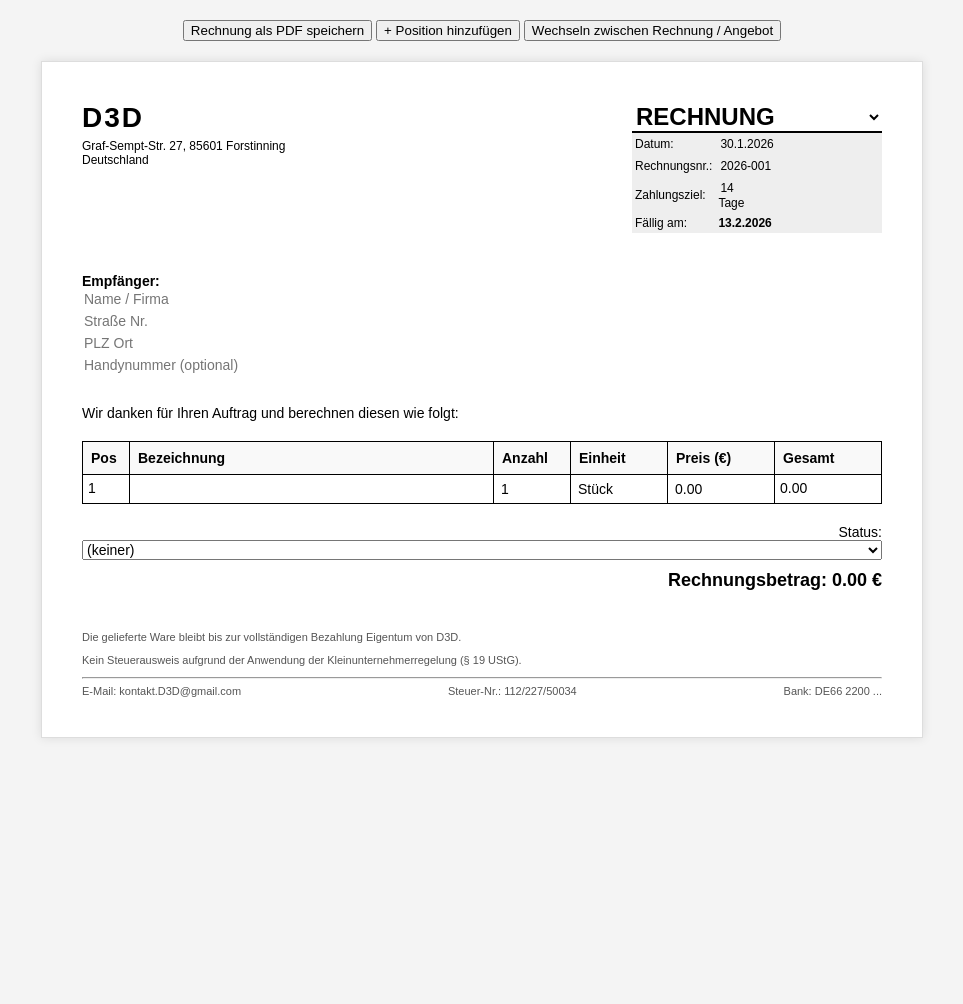
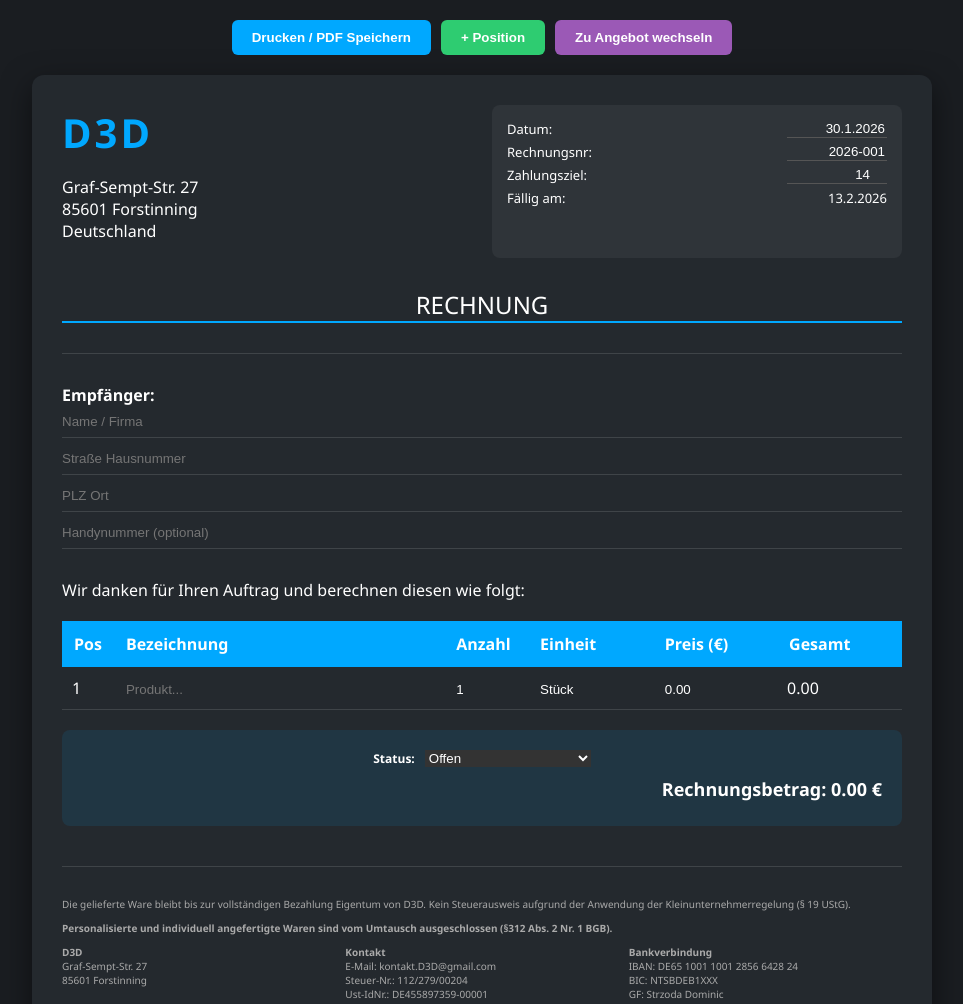
Before and after one commit to Shorty96D3D/D3D-Rechnungsschreiber, a plain HTML site: page index.html in a window 1280 px wide. Shown: the top 1004 px of the page, without its empty margins (158-1121 px from the left). Before the commit the page ends 800 px from the top, so only its background shows below. Drawn offline with Linux system fonts and the light colour scheme.

Commit message:
Update index.html

```diff
--- a/index.html
+++ b/index.html
@@ -3,195 +3,216 @@
 <head>
 <meta charset="UTF-8">
 <meta name="viewport" content="width=device-width, initial-scale=1.0">
-<title>D3D Rechnungs-Tool</title>
+<title>D3D Rechnungs-Tool PRO</title>
 <style>
-:root { --main-bg: #f4f4f4; --accent: #333; }
-body { font-family: Arial, sans-serif; background: var(--main-bg); margin: 0; padding: 20px; font-size: 14px; }
-.container { max-width: 800px; background: white; margin: auto; padding: 40px; border: 1px solid #ddd; box-shadow: 0 0 10px rgba(0,0,0,0.1); position: relative; }
+:root {
+--bg-color: #1a1d21;
+--card-bg: #24292e;
+--accent-blue: #00a8ff;
+--text-color: #ffffff;
+--border-color: #3f4448;
+}
 
-/* Header Bereich */
-.header { display: flex; justify-content: space-between; align-items: flex-start; margin-bottom: 40px; }
-.logo-section h1 { margin: 0; font-size: 28px; letter-spacing: 2px; }
-.type-selector { font-size: 24px; font-weight: bold; border: none; background: none; cursor: pointer; border-bottom: 2px solid #000; }
-.meta-table { width: 250px; background: #eee; padding: 10px; border-collapse: collapse; }
-.meta-table td { padding: 3px; font-size: 12px; }
-.meta-table input { width: 100%; border: none; background: transparent; }
+* { box-sizing: border-box; }
+body { font-family: 'Segoe UI', sans-serif; background: var(--bg-color); color: var(--text-color); margin: 0; padding: 20px; }
 
-/* Anschrift */
-.address-box { margin-bottom: 30px; }
-.address-box input, .address-box textarea { display: block; width: 300px; border: none; padding: 2px; margin-bottom: 2px; }
-.address-box input:focus { background: #f0f0f0; }
+.container {
+max-width: 900px;
+margin: auto;
+background: var(--card-bg);
+padding: 30px;
+border-radius: 12px;
+box-shadow: 0 10px 30px rgba(0,0,0,0.5);
+}
 
-/* Tabelle */
-table.items { width: 100%; border-collapse: collapse; margin-top: 20px; }
-table.items th { border: 1px solid #000; padding: 8px; background: #f9f9f9; text-align: left; }
-table.items td { border: 1px solid #000; padding: 5px; vertical-align: top; }
-.col-pos { width: 30px; } .col-desc { width: auto; } .col-qty { width: 60px; } .col-unit { width: 80px; } .col-price { width: 90px; } .col-total { width: 90px; }
+/* Toolbar */
+.no-print { display: flex; gap: 10px; justify-content: center; margin-bottom: 20px; }
+button {
+padding: 10px 20px; border-radius: 6px; border: none; cursor: pointer; font-weight: bold;
+background: var(--accent-blue); color: white; transition: 0.3s;
+}
+button:hover { opacity: 0.8; }
 
-input, select, textarea { font-family: inherit; font-size: inherit; width: 100%; box-sizing: border-box; }
-.no-border { border: none; }
+/* Header Layout */
+.header-grid { display: grid; grid-template-columns: 1fr 1fr; gap: 20px; margin-bottom: 30px; border-bottom: 1px solid var(--border-color); padding-bottom: 20px; }
 
-/* Buttons & Footer */
-.controls { margin-top: 20px; display: flex; gap: 10px; }
-.footer-text { margin-top: 40px; font-size: 11px; color: #555; }
-.signature-area { margin-top: 30px; display: flex; justify-content: space-between; font-weight: bold; }
+.logo-area h1 { font-size: 40px; margin: 0; color: var(--accent-blue); letter-spacing: 3px; }
+.doc-title { font-size: 24px; text-transform: uppercase; text-align: center; grid-column: 1 / 3; margin: 10px 0; border-bottom: 2px solid var(--accent-blue); }
 
+.meta-box { background: rgba(255,255,255,0.05); padding: 15px; border-radius: 8px; }
+.meta-row { display: flex; justify-content: space-between; margin-bottom: 5px; font-size: 13px; }
+.meta-row input { background: transparent; border: none; color: white; text-align: right; width: 100px; border-bottom: 1px solid #555; }
+
+/* Address */
+.address-section { margin-bottom: 30px; }
+.address-section input { background: transparent; border: none; border-bottom: 1px solid var(--border-color); color: white; display: block; width: 100%; padding: 8px 0; margin-bottom: 5px; }
+
+/* Table Style */
+table { width: 100%; border-collapse: collapse; margin: 20px 0; }
+th { background: var(--accent-blue); color: white; padding: 12px; text-align: left; }
+td { border-bottom: 1px solid var(--border-color); padding: 10px; }
+input.table-input { background: transparent; border: none; color: white; width: 100%; }
+
+.total-section { text-align: right; font-size: 18px; font-weight: bold; padding: 20px; background: rgba(0,168,255,0.1); border-radius: 8px; }
+
+/* Footer */
+.footer { margin-top: 40px; font-size: 10px; color: #aaa; border-top: 1px solid var(--border-color); padding-top: 20px; }
+.footer-grid { display: grid; grid-template-columns: 1fr 1fr 1fr; gap: 10px; }
+
+/* Print Settings */
 @media print {
-.no-print { display: none; }
-body { padding: 0; background: white; }
-.container { box-shadow: none; border: none; }
+@page { margin: 0; }
+body { background: white; color: black; padding: 20mm; }
+.container { box-shadow: none; width: 100%; padding: 0; background: white; }
+.no-print, .btn-remove { display: none !important; }
+input, select, .meta-box { color: black !important; background: white !important; border: none !important; }
+th { background: #eee !important; color: black !important; border: 1px solid #000; }
+td { border: 1px solid #000; color: black !important; }
+.total-section { color: black; border: 1px solid #000; }
+.doc-title { color: black; border-bottom: 2px solid black; }
 }
 </style>
 </head>
 <body>
 
-<div class="no-print" style="text-align:center; margin-bottom: 20px;">
-<button onclick="window.print()">Rechnung als PDF speichern</button>
-<button onclick="addItem()">+ Position hinzufügen</button>
-<button onclick="toggleType()">Wechseln zwischen Rechnung / Angebot</button>
+<div class="no-print">
+<button onclick="window.print()">Drucken / PDF Speichern</button>
+<button onclick="addItem()" style="background: #2ecc71;">+ Position</button>
+<button onclick="toggleDoc()" id="typeBtn" style="background: #9b59b6;">Zu Angebot wechseln</button>
 </div>
 
-<div class="container" id="app">
-<div class="header">
-<div class="logo-section">
-<h1 contenteditable="true">D3D</h1>
-<div style="font-size: 12px; margin-top: 5px;">
-Graf-Sempt-Str. 27, 85601 Forstinning<br>
-Deutschland
+<div class="container">
+<div class="header-grid">
+<div class="logo-area">
+<h1>D3D</h1>
+<p>Graf-Sempt-Str. 27<br>85601 Forstinning<br>Deutschland</p>
+</div>
+<div class="meta-box">
+<div class="meta-row"><span>Datum:</span><input type="text" id="date"></div>
+<div id="invoiceFields">
+<div class="meta-row"><span>Rechnungsnr:</span><input type="text" id="invNum" value="2026-001"></div>
+<div class="meta-row"><span>Zahlungsziel:</span><input type="number" id="dueDays" value="14" oninput="calcDates()"></div>
+<div class="meta-row"><span>Fällig am:</span><span id="dueDateText"></span></div>
 </div>
 </div>
-<div>
-<select id="docType" class="type-selector" onchange="updateView()">
-<option value="Rechnung">RECHNUNG</option>
-<option value="Angebot">ANGEBOT</option>
-</select>
-<table class="meta-table" id="metaTable">
-<tr><td>Datum:</td><td><input type="text" id="date"></td></tr>
-<tr class="inv-only"><td>Rechnungsnr.:</td><td><input type="text" id="invNum" value="2026-001"></td></tr>
-<tr class="inv-only"><td>Zahlungsziel:</td><td><input type="number" id="dueDays" value="14" oninput="calcDueDate()"> Tage</td></tr>
-<tr class="inv-only"><td>Fällig am:</td><td><b id="dueDateText"></b></td></tr>
-</table>
-</div>
+<div class="doc-title" id="docTitle">Rechnung</div>
 </div>
 
-<div class="address-box">
+<div class="address-section">
 <strong>Empfänger:</strong>
 <input type="text" placeholder="Name / Firma">
-<input type="text" placeholder="Straße Nr.">
+<input type="text" placeholder="Straße Hausnummer">
 <input type="text" placeholder="PLZ Ort">
 <input type="text" placeholder="Handynummer (optional)">
 </div>
 
-<p id="introText">Wir danken für Ihren Auftrag und berechnen diesen wie folgt:</p>
+<p id="intro">Wir danken für Ihren Auftrag und berechnen diesen wie folgt:</p>
 
-<table class="items">
+<table id="itemTable">
 <thead>
 <tr>
-<th class="col-pos">Pos</th>
-<th class="col-desc">Bezeichnung</th>
-<th class="col-qty">Anzahl</th>
-<th class="col-unit">Einheit</th>
-<th class="col-price">Preis (€)</th>
-<th class="col-total">Gesamt</th>
+<th style="width:5%">Pos</th>
+<th style="width:40%">Bezeichnung</th>
+<th style="width:10%">Anzahl</th>
+<th style="width:15%">Einheit</th>
+<th style="width:15%">Preis (€)</th>
+<th style="width:15%">Gesamt</th>
 </tr>
 </thead>
-<tbody id="itemBody">
-</tbody>
+<tbody id="items"></tbody>
 </table>
 
-<div style="margin-top: 20px; text-align: right;">
-<div id="statusControl" class="no-print" style="margin-bottom: 10px;">
+<div class="total-section">
+<div class="no-print" style="font-size: 12px; margin-bottom: 10px;">
 Status:
-<select id="paymentStatus" onchange="updateTotalLabel()">
-<option value="">(keiner)</option>
+<select id="statusSelect" onchange="updateStatus()" style="background:#333; color:white; border:none;">
+<option value="">Offen</option>
 <option value="Bereits bezahlt (eBay)">Bereits bezahlt (eBay)</option>
 <option value="Betrag in bar erhalten">Betrag in bar erhalten</option>
 <option value="Betrag dankend erhalten">Betrag dankend erhalten</option>
 </select>
 </div>
-<div style="font-size: 18px; font-weight: bold;">
 Rechnungsbetrag: <span id="grandTotal">0.00</span> €
-</div>
-<div id="statusLabel" style="font-style: italic; color: #444; margin-top: 5px;"></div>
+<div id="statusDisplay" style="font-size:14px; color: var(--accent-blue); margin-top:5px;"></div>
 </div>
 
-<div class="footer-text">
-<p>Die gelieferte Ware bleibt bis zur vollständigen Bezahlung Eigentum von D3D.</p>
-<p>Kein Steuerausweis aufgrund der Anwendung der Kleinunternehmerregelung (§ 19 UStG).</p>
-<hr>
-<div style="display: flex; justify-content: space-between;">
-<span>E-Mail: kontakt.D3D@gmail.com</span>
-<span>Steuer-Nr.: 112/227/50034</span>
-<span>Bank: DE66 2200 ...</span>
+<div class="footer">
+<p>Die gelieferte Ware bleibt bis zur vollständigen Bezahlung Eigentum von D3D. Kein Steuerausweis aufgrund der Anwendung der Kleinunternehmerregelung (§ 19 UStG).</p>
+<p><strong>Personalisierte und individuell angefertigte Waren sind vom Umtausch ausgeschlossen (§312 Abs. 2 Nr. 1 BGB).</strong></p>
+<div class="footer-grid">
+<div>
+<strong>D3D</strong><br>
+Graf-Sempt-Str. 27<br>
+85601 Forstinning
+</div>
+<div>
+<strong>Kontakt</strong><br>
+E-Mail: kontakt.D3D@gmail.com<br>
+Steuer-Nr.: 112/279/00204<br>
+Ust-IdNr.: DE455897359-00001
+</div>
+<div>
+<strong>Bankverbindung</strong><br>
+IBAN: DE65 1001 1001 2856 6428 24<br>
+BIC: NTSBDEB1XXX<br>
+GF: Strzoda Dominic
+</div>
 </div>
 </div>
 </div>
 
 <script>
-// Vorlagen-Speicher (Local Storage fähig)
-const templates = ["Akkuhalter für Makita", "Versand, Verpackung & Versand", "Wandhalterung Universal"];
-const units = ["Stück", "STK", "Meter", "Set"];
+const templates = ["Akkuhalter für Makita", "Versand, Verpackung & Versand", "Lager-Halterung"];
+let isInvoice = true;
 
-// Heute setzen
 document.getElementById('date').value = new Date().toLocaleDateString('de-DE');
 
 function addItem() {
-const tbody = document.getElementById('itemBody');
-const rowCount = tbody.rows.length + 1;
-const tr = document.createElement('tr');
-tr.innerHTML = `
-<td>${rowCount}</td>
-<td>
-<input list="tplList" class="no-border">
-<datalist id="tplList">${templates.map(t => `<option value="${t}">`).join('')}</datalist>
-</td>
-<td><input type="number" value="1" oninput="calculate()" class="no-border"></td>
-<td>
-<input list="unitList" class="no-border" value="Stück">
-<datalist id="unitList">${units.map(u => `<option value="${u}">`).join('')}</datalist>
-</td>
-<td><input type="number" step="0.01" value="0.00" oninput="calculate()" class="no-border"></td>
+const row = document.getElementById('items').insertRow();
+const pos = document.getElementById('items').rows.length;
+row.innerHTML = `
+<td>${pos}</td>
+<td><input class="table-input" list="tpl" placeholder="Produkt..."></td>
+<td><input type="number" class="table-input" value="1" oninput="calc()"></td>
+<td><input class="table-input" value="Stück"></td>
+<td><input type="number" class="table-input" value="0.00" step="0.01" oninput="calc()"></td>
 <td class="row-total">0.00</td>
+<datalist id="tpl">${templates.map(t => `<option value="${t}">`).join('')}</datalist>
 `;
-tbody.appendChild(tr);
 }
 
-function calculate() {
+function calc() {
 let total = 0;
-const rows = document.getElementById('itemBody').rows;
-for (let row of rows) {
-const qty = row.cells[2].querySelector('input').value;
-const price = row.cells[4].querySelector('input').value;
-const subtotal = qty * price;
-row.cells[5].innerText = subtotal.toFixed(2);
-total += subtotal;
-}
+[...document.getElementById('items').rows].forEach(row => {
+const q = row.cells[2].querySelector('input').value;
+const p = row.cells[4].querySelector('input').value;
+const sub = q * p;
+row.cells[5].innerText = sub.toFixed(2);
+total += sub;
+});
 document.getElementById('grandTotal').innerText = total.toFixed(2);
 }
 
-function calcDueDate() {
-const days = parseInt(document.getElementById('dueDays').value);
-const date = new Date();
-date.setDate(date.getDate() + days);
-document.getElementById('dueDateText').innerText = date.toLocaleDateString('de-DE');
+function calcDates() {
+const days = parseInt(document.getElementById('dueDays').value) || 0;
+const d = new Date();
+d.setDate(d.getDate() + days);
+document.getElementById('dueDateText').innerText = d.toLocaleDateString('de-DE');
 }
 
-function updateView() {
-const type = document.getElementById('docType').value;
-const meta = document.querySelectorAll('.inv-only');
-meta.forEach(el => el.style.display = (type === 'Angebot' ? 'none' : 'table-row'));
-document.getElementById('introText').innerText = type === 'Angebot' ?
-'Gerne unterbreiten wir Ihnen folgendes Angebot:' :
-'Wir danken für Ihren Auftrag und berechnen diesen wie folgt:';
+function toggleDoc() {
+isInvoice = !isInvoice;
+document.getElementById('docTitle').innerText = isInvoice ? "Rechnung" : "Angebot";
+document.getElementById('typeBtn').innerText = isInvoice ? "Zu Angebot wechseln" : "Zu Rechnung wechseln";
+document.getElementById('invoiceFields').style.display = isInvoice ? "block" : "none";
+document.getElementById('intro').innerText = isInvoice ? "Wir danken für Ihren Auftrag und berechnen diesen wie folgt:" : "Gerne unterbreiten wir Ihnen folgendes Angebot:";
 }
 
-function updateTotalLabel() {
-document.getElementById('statusLabel').innerText = document.getElementById('paymentStatus').value;
+function updateStatus() {
+document.getElementById('statusDisplay').innerText = document.getElementById('statusSelect').value;
 }
 
-// Initialisierung
-addItem();
-calcDueDate();
+addItem(); calcDates();
 </script>
 </body>
 </html>
```
